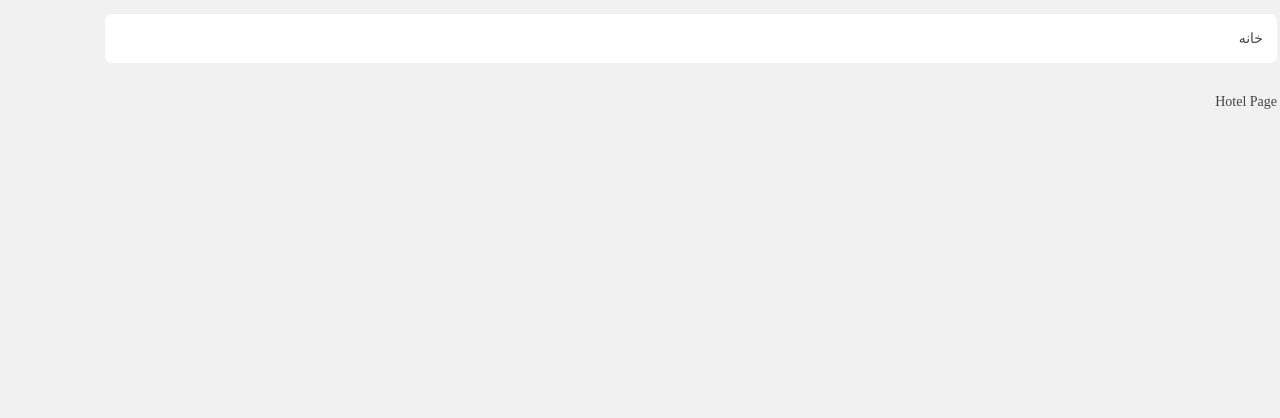
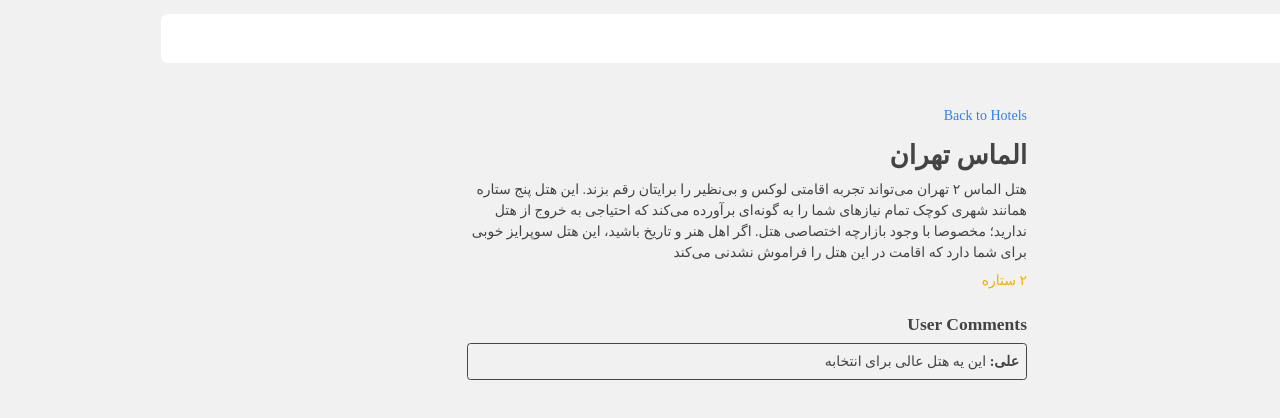
Before and after one commit to sajjadBayat32/alibaba-challenge, a React (Vite) app: page /hotels/1 in a window 1280 px wide. Shown: the top 418 px of the page. Built offline with nearby package versions, Linux system fonts and the light colour scheme; data requests are answered from the project's data file; a web font is replaced by a local one.

Commit message:
feat: combine created components together to create HomePage

```diff
--- a/src/pages/hotel-page/HotelPage.tsx
+++ b/src/pages/hotel-page/HotelPage.tsx
@@ -1,5 +1,61 @@
+import { useEffect, useState } from "react";
+import { useNavigate, useParams } from "react-router-dom";
+import { Hotel, UserComment } from "../../models";
+import { fetchHotel, fetchHotelComments } from "../../services";
+
 function HotelPage() {
-	return <div>Hotel Page</div>;
+	const { id } = useParams();
+	const navigate = useNavigate();
+	const [hotel, setHotel] = useState<Hotel | null>(null);
+	const [comments, setComments] = useState<UserComment[]>([]);
+	const [loading, setLoading] = useState(true);
+
+	useEffect(() => {
+		const hotelPromise = fetchHotel(id);
+		const commentPromise = fetchHotelComments(id);
+		Promise.all([hotelPromise, commentPromise])
+			.then(([hotel, comments]) => {
+				setHotel(hotel);
+				setComments(comments);
+			})
+			.catch(() => {
+				alert("Error has occurred");
+			})
+			.finally(() => setLoading(false));
+	}, [id]);
+
+	if (loading) return <p>Loading...</p>;
+	if (!hotel) return <p>Hotel not found.</p>;
+
+	return (
+		<div className="max-w-2xl mx-auto p-4">
+			<button
+				onClick={() => navigate(-1)}
+				className="text-blue-500 mb-4 cursor-pointer"
+			>
+				Back to Hotels
+			</button>
+			<h1 className="text-3xl font-bold">{hotel.name}</h1>
+			<p className="mt-2">{hotel.description}</p>
+			<p className="mt-2 text-yellow-500">{hotel.stars} ستاره</p>
+
+			{/* Comments Section */}
+			<div className="mt-6">
+				<h3 className="text-xl font-semibold mb-2">User Comments</h3>
+				{comments.length === 0 ? (
+					<p>No comments yet.</p>
+				) : (
+					<ul>
+						{comments.map((comment: UserComment) => (
+							<li key={comment.id} className="border p-2 rounded mb-2">
+								<strong>{comment.user}:</strong> {comment.text}
+							</li>
+						))}
+					</ul>
+				)}
+			</div>
+		</div>
+	);
 }
 
 export default HotelPage;
```
